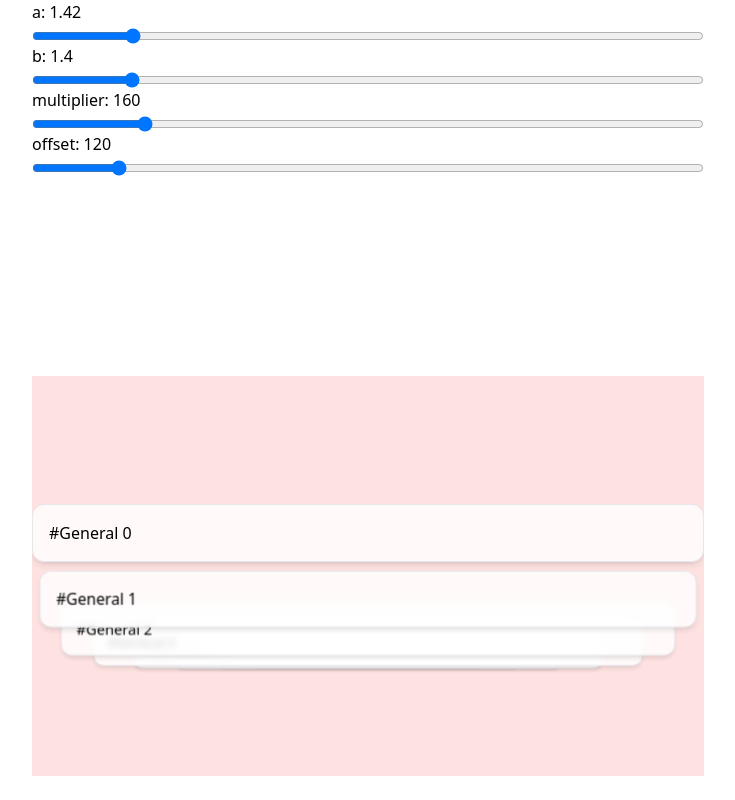
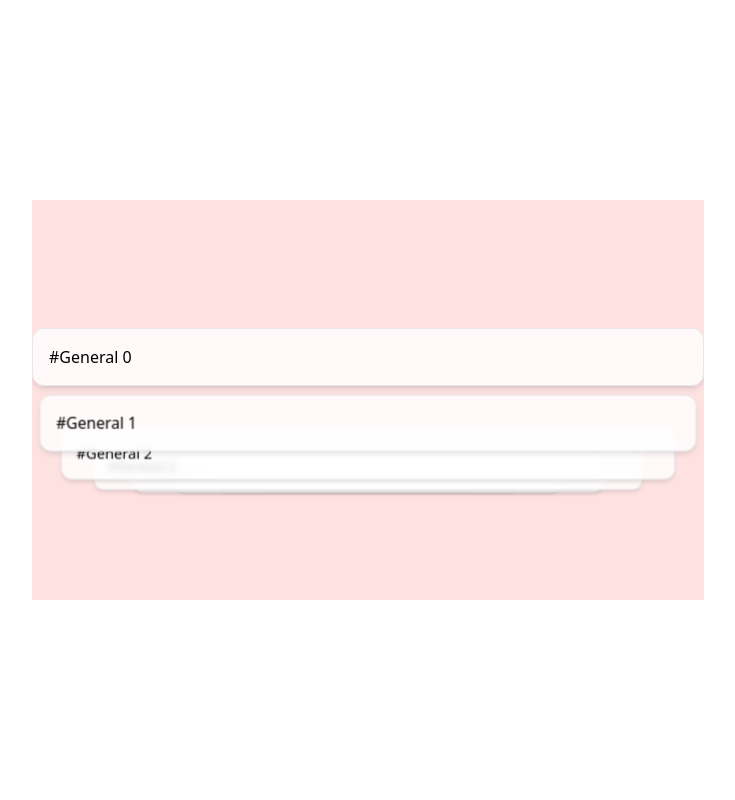
Before and after one commit to nstfkc/nstfkc.com, a Next.js app: page /chat-ui in a window 1280 px wide. Shown: the whole page, without its empty margins (272-1007 px from the left). Built offline with nearby package versions, Linux system fonts and the light colour scheme.

Commit message:
hide config

```diff
--- a/app/chat-ui/components/ConfigContext.tsx
+++ b/app/chat-ui/components/ConfigContext.tsx
@@ -29,7 +29,7 @@ export const ConfigProvider = ({
         offset,
       }}
     >
-      <div>
+      <div className="hidden">
         <div className="container max-w-4xl mx-auto">
           <div className="flex flex-col gap-1">
             <label htmlFor="">a: {a}</label>
```
